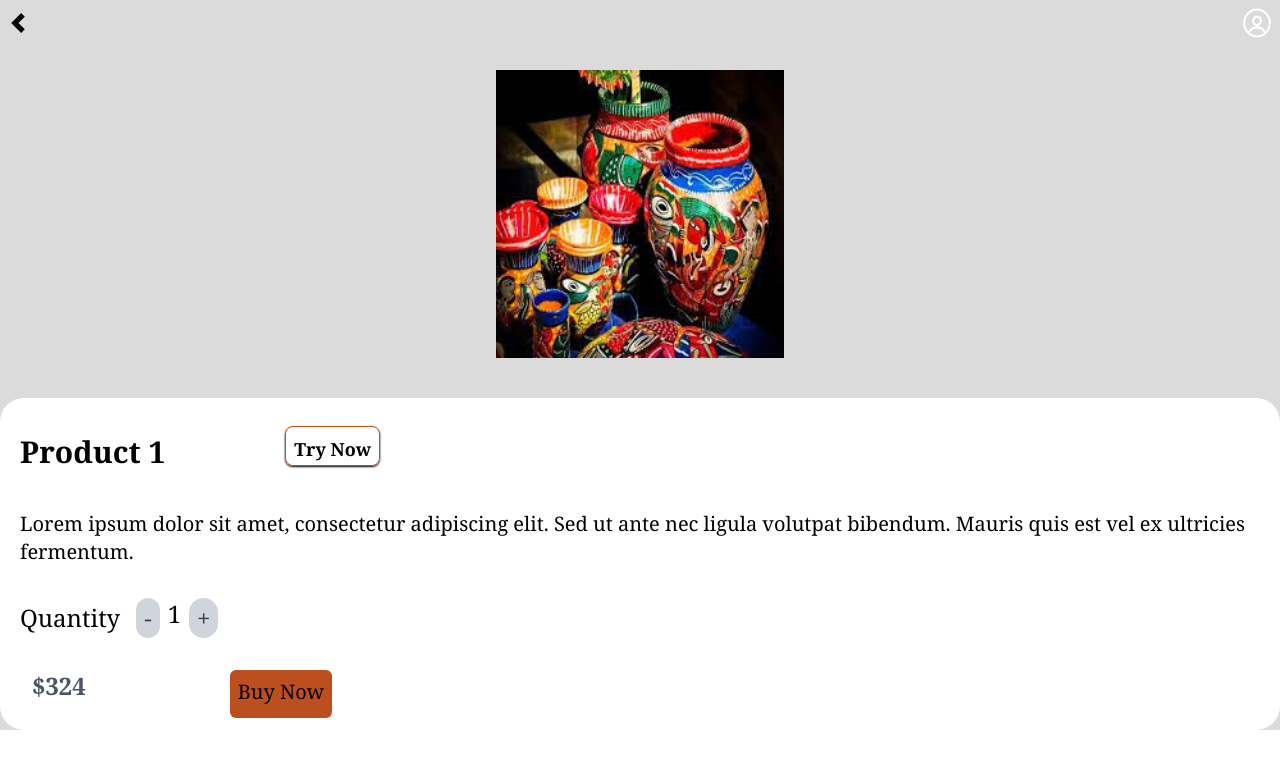
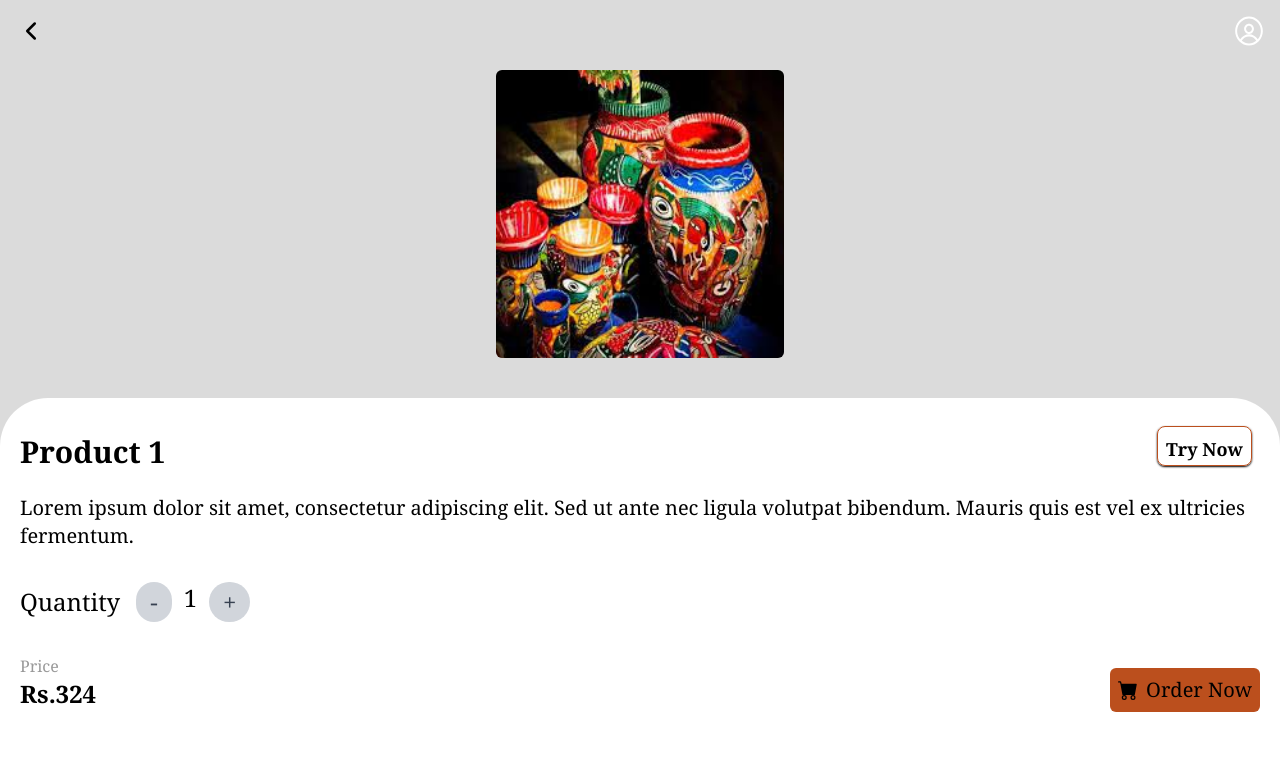
Before and after one commit to dharmi04/SSIP-FE, a React (Vite) app: page /productpage/1 in a window 1280 px wide. Shown: the top 768 px of the page. Built offline with nearby package versions, Linux system fonts and the light colour scheme.

Commit message:
update: product page detail

```diff
--- a/src/Pages/Productdetail.jsx
+++ b/src/Pages/Productdetail.jsx
@@ -1,31 +1,45 @@
-import React, { useState } from 'react';
-import { Link, useParams } from 'react-router-dom';
-import product from '../assets/product1.jpeg';
-import back from '../assets/back_arrow.svg';
-import account from '../assets/account.svg';
+import React, { useState } from "react"
+import { Link, useParams } from "react-router-dom"
+import product from "../assets/product1.jpeg"
+import back from "../assets/back_arrow.svg"
+import account from "../assets/account.svg"
+import { FiChevronLeft } from "react-icons/fi"
+import { BsCartFill } from "react-icons/bs"
 
 const Productdetail = () => {
-  const [quantity, setQuantity] = useState(1);
+  const [quantity, setQuantity] = useState(1)
 
   const incrementQuantity = () => {
-    setQuantity(quantity + 1);
-  };
+    setQuantity(quantity + 1)
+  }
 
   const decrementQuantity = () => {
     if (quantity > 1) {
-      setQuantity(quantity - 1);
+      setQuantity(quantity - 1)
     }
-  };
+  }
 
-  const { productId } = useParams();
+  const { productId } = useParams()
 
   const products = [
-    { id: '1', name: 'Product 1', desc: 'Lorem ipsum dolor sit amet, consectetur adipiscing elit. Sed ut ante nec ligula volutpat bibendum. Mauris quis est vel ex ultricies fermentum.', price: 324, img: product },
-    { id: '2', name: 'Product 2', desc: 'Description 2', price: 324, img: product },
+    {
+      id: "1",
+      name: "Product 1",
+      desc: "Lorem ipsum dolor sit amet, consectetur adipiscing elit. Sed ut ante nec ligula volutpat bibendum. Mauris quis est vel ex ultricies fermentum.",
+      price: 324,
+      img: product,
+    },
+    {
+      id: "2",
+      name: "Product 2",
+      desc: "Description 2",
+      price: 324,
+      img: product,
+    },
     // Add other product objects here
-  ];
+  ]
 
-  const selectedProduct = products.find((product) => product.id === productId);
+  const selectedProduct = products.find((product) => product.id === productId)
 
   if (!selectedProduct) {
     return (
@@ -35,50 +49,67 @@ const Productdetail = () => {
           Go back to products
         </Link>
       </div>
-    );
+    )
   }
   return (
     <div className="bg-secondary font-serif">
-      <div className="flex justify-between items-center mb-4 p-2  ">
-        <Link to="/productpage">
-          <img src={back} alt="Product" className="mr-2" />
+      <div className="flex justify-between items-center mb-4 px-4  pt-4">
+        <Link to="/home">
+          {/* <img src={back} alt="Product" className="mr-2" /> */}
+          <FiChevronLeft className="text-3xl" />
         </Link>
         <img src={account} alt="Account" className="ml-auto" />
       </div>
-      <img src={selectedProduct.img} alt={selectedProduct.name} className="mx-auto block mb-4 h-72 mt-6" />
-      <div className='mt-10'>
-        <div className='bg-white rounded-3xl shadow-black mt-4 p-3 h-full'>
-          <div className=' space-x-28 inline-flex'>
-          <h1 className="text-3xl font-bold mb-2 p-2 mt-4 flex">{selectedProduct.name}</h1>
-          <a className='border mt-4 border-accent shadow-sm shadow-black text-black text-lg flex rounded-lg font-bold h-10 p-2'>Try Now</a>
-
+      <img
+        src={selectedProduct.img}
+        alt={selectedProduct.name}
+        className="mx-auto block mb-4 h-72 mt-6 rounded-md"
+      />
+      <div className="mt-10">
+        <div className="bg-white rounded-tl-[3rem] rounded-tr-[3rem] shadow-black mt-4 p-3 h-full">
+          <div className="flex justify-between">
+            <h1 className="text-3xl font-bold mb-2 p-2 mt-4 flex">
+              {selectedProduct.name}
+            </h1>
+            <a className="border mt-4 border-accent shadow-sm shadow-black text-black text-lg flex rounded-lg font-bold h-10 p-2 mr-4">
+              Try Now
+            </a>
           </div>
-          <p className="text-xl font-medium mb-2 p-2 mt-4">{selectedProduct.desc}</p>
+          <p className="text-xl font-medium mb-2 p-2">{selectedProduct.desc}</p>
           <div className="flex items-center space-x-30 text-2xl p-2 mt-4">
             <p className="mr-4 flex">Quantity</p>
-            <div className='flex'>
+            <div className="flex gap-1">
               <button
                 onClick={decrementQuantity}
-                className="bg-gray-300 text-gray-700 px-2 py-1 rounded-full focus:outline-none"
+                className="bg-gray-300 text-gray-700 px-[14px] py-1 rounded-full focus:outline-none"
               >
                 -
               </button>
               <span className="mx-2">{quantity}</span>
               <button
                 onClick={incrementQuantity}
-                className="bg-gray-300 text-gray-700 px-2 py-1 rounded-full focus:outline-none"
+                className="bg-gray-300 text-gray-700  px-[14px] py-1 rounded-full focus:outline-none"
               >
                 +
               </button>
             </div>
           </div>
-          <div className='flex flex-row space-x-36 mt-6'>
-            <p className="text-gray-600 mb-4 ml-5 text-2xl font-bold">${selectedProduct.price}</p>
-            <a className='bg-accent text-xl font-medium rounded-md p-2'>Buy Now</a>
+          <div className="flex flex-row mt-6 items-center justify-between px-2">
+            <div>
+              <h1 className="text-[#999999]">Price</h1>
+              <p className="mb-4 text-2xl font-bold">
+                Rs.{selectedProduct.price}
+              </p>
+            </div>
+
+            <div className="bg-accent text-xl font-medium rounded-md p-2 flex items-center gap-2">
+              <BsCartFill />
+              Order Now
+            </div>
           </div>
         </div>
       </div>
     </div>
-  );
-};
-export default Productdetail;
+  )
+}
+export default Productdetail
```
